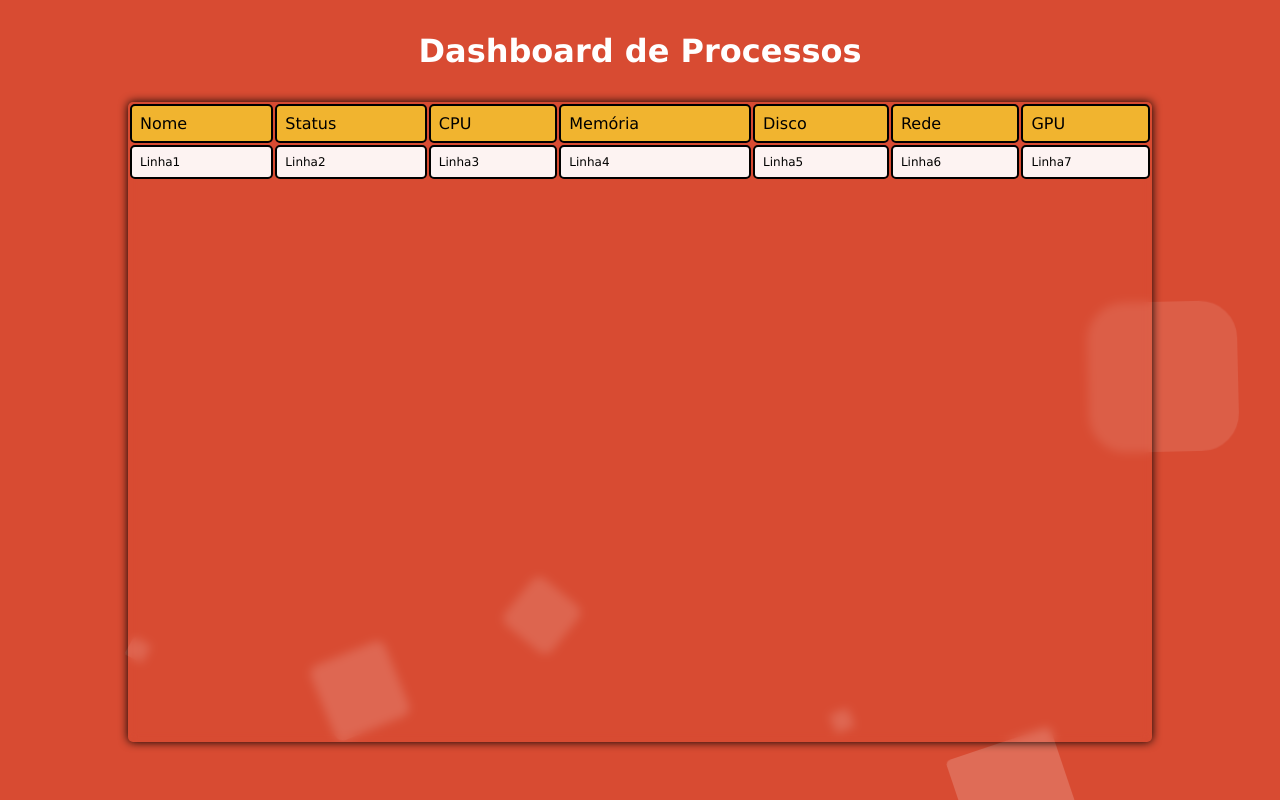
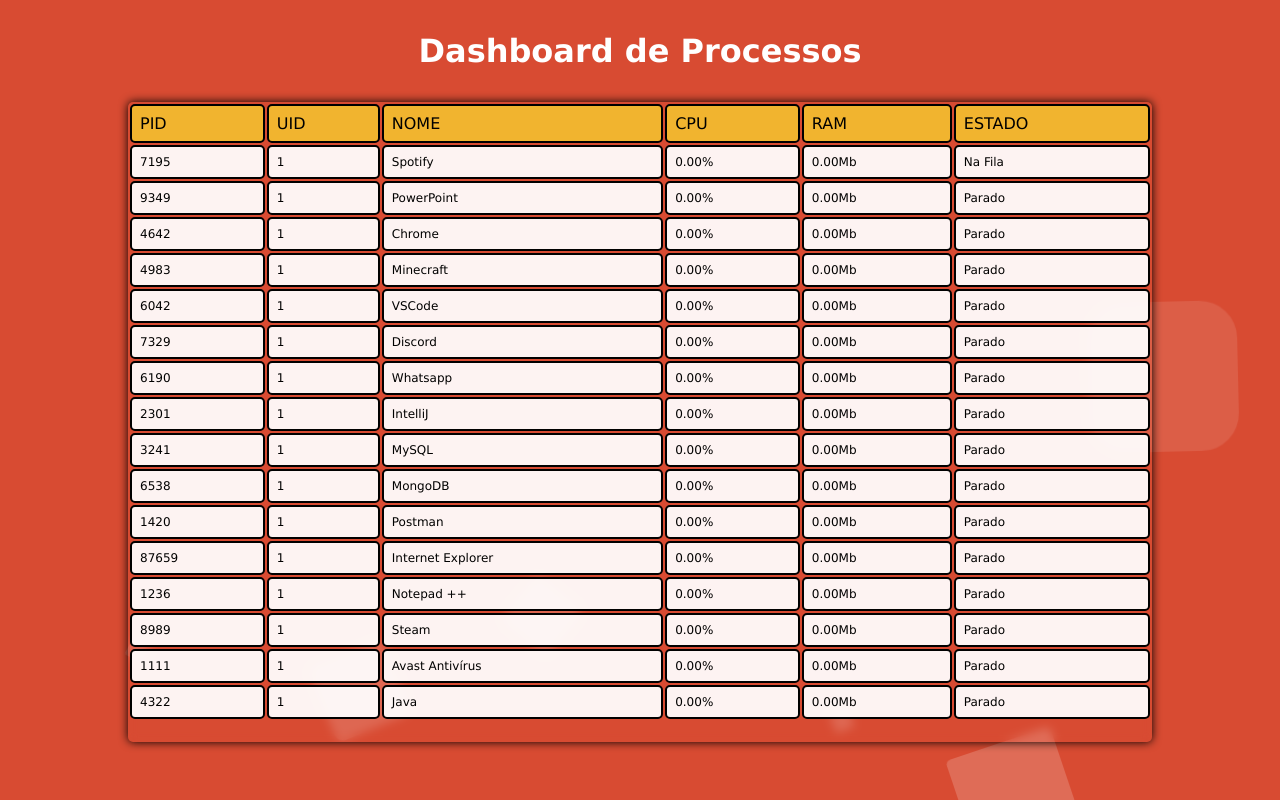
Before and after one commit to leonardorochedo/system-process, a React (Vite) app in the folder frontend/: page /dashboard in a window 1280 px wide. Built offline with nearby package versions, Linux system fonts and the light colour scheme.

Commit message:
Finish Project

```diff
--- a/frontend/src/index.css
+++ b/frontend/src/index.css
@@ -96,6 +96,6 @@
 }
 
 .message {
-  margin: 1rem 0 -1rem 0;
-  color: green;
+  margin: 1rem 0 -1.35rem 0;
+  color: #2b74d3;
 }
--- a/frontend/src/routes/Dashboard/Dashboard.tsx
+++ b/frontend/src/routes/Dashboard/Dashboard.tsx
@@ -1,8 +1,71 @@
-import React from 'react';
+import { useState } from "react";
 
 import './Dashboard.css';
 
 export function Dashboard() {
+
+    const [processo1, setProcesso1] = useState({ cpu: 0, ram: 0, estado: "Na Fila" });
+    const [processo2, setProcesso2] = useState({ cpu: 0, ram: 0, estado: "Parado" });
+    const [processo3, setProcesso3] = useState({ cpu: 0, ram: 0, estado: "Parado" });
+
+    setInterval(() => {
+        let num = Math.random() * 10
+
+        if (processo1.estado === "Na Fila") {
+            setProcesso1({
+                cpu: num,
+                ram: 296,
+                estado: "Em Execução"
+            })
+            setProcesso2({
+                cpu: 0,
+                ram: 0,
+                estado: "Na Fila"
+            })
+            setProcesso3({
+                cpu: 0,
+                ram: 0,
+                estado: "Parado"
+            })
+        }
+
+        if (processo2.estado === "Na Fila") {
+            setProcesso2({
+                cpu: num,
+                ram: 150,
+                estado: "Em Execução"
+            })
+            setProcesso1({
+                cpu: 0,
+                ram: 0,
+                estado: "Parado"
+            })
+            setProcesso3({
+                cpu: 0,
+                ram: 0,
+                estado: "Na Fila"
+            })
+        }
+
+        if (processo3.estado === "Na Fila") {
+            setProcesso3({
+                cpu: num,
+                ram: 457,
+                estado: "Em Execução"
+            })
+            setProcesso2({
+                cpu: 0,
+                ram: 0,
+                estado: "Parado"
+            })
+            setProcesso1({
+                cpu: 0,
+                ram: 0,
+                estado: "Na Fila"
+            })
+        }
+    }, 7000)
+
     return (
         <>
         <div className="area-dash" >
@@ -24,22 +87,141 @@
             <div className='dashboard'>
                 <table>
                     <tr>
-                        <td className='title'>Nome</td>
-                        <td className='title'>Status</td>
+                        <td className='title'>PID</td>
+                        <td className='title'>UID</td>
+                        <td className='title'>NOME</td>
                         <td className='title'>CPU</td>
-                        <td className='title'>Memória</td>
-                        <td className='title'>Disco</td>
-                        <td className='title'>Rede</td>
-                        <td className='title'>GPU</td>
+                        <td className='title'>RAM</td>
+                        <td className='title'>ESTADO</td>
+
                     </tr>
                     <tr>
-                        <td>Linha1</td>
-                        <td>Linha2</td>
-                        <td>Linha3</td>
-                        <td>Linha4</td>
-                        <td>Linha5</td>
-                        <td>Linha6</td>
-                        <td>Linha7</td>
+                        <td>7195</td>
+                        <td>1</td>
+                        <td>Spotify</td>
+                        <td>{processo1.cpu.toFixed(2)}%</td>
+                        <td>{processo1.ram.toFixed(2)}Mb</td>
+                        <td>{processo1.estado}</td>
+                    </tr>
+                    <tr>
+                        <td>9349</td>
+                        <td>1</td>
+                        <td>PowerPoint</td>
+                        <td>{processo2.cpu.toFixed(2)}%</td>
+                        <td>{processo2.ram.toFixed(2)}Mb</td>
+                        <td>{processo2.estado}</td>
+                    </tr>
+                    <tr>
+                        <td>4642</td>
+                        <td>1</td>
+                        <td>Chrome</td>
+                        <td>{processo3.cpu.toFixed(2)}%</td>
+                        <td>{processo3.ram.toFixed(2)}Mb</td>
+                        <td>{processo3.estado}</td>
+                    </tr>
+                    <tr>
+                        <td>4983</td>
+                        <td>1</td>
+                        <td>Minecraft</td>
+                        <td>0.00%</td>
+                        <td>0.00Mb</td>
+                        <td>Parado</td>
+                    </tr>
+                    <tr>
+                        <td>6042</td>
+                        <td>1</td>
+                        <td>VSCode</td>
+                        <td>0.00%</td>
+                        <td>0.00Mb</td>
+                        <td>Parado</td>
+                    </tr>
+                    <tr>
+                        <td>7329</td>
+                        <td>1</td>
+                        <td>Discord</td>
+                        <td>0.00%</td>
+                        <td>0.00Mb</td>
+                        <td>Parado</td>
+                    </tr>
+                    <tr>
+                        <td>6190</td>
+                        <td>1</td>
+                        <td>Whatsapp</td>
+                        <td>0.00%</td>
+                        <td>0.00Mb</td>
+                        <td>Parado</td>
+                    </tr>
+                    <tr>
+                        <td>2301</td>
+                        <td>1</td>
+                        <td>IntelliJ</td>
+                        <td>0.00%</td>
+                        <td>0.00Mb</td>
+                        <td>Parado</td>
+                    </tr>
+                    <tr>
+                        <td>3241</td>
+                        <td>1</td>
+                        <td>MySQL</td>
+                        <td>0.00%</td>
+                        <td>0.00Mb</td>
+                        <td>Parado</td>
+                    </tr>
+                    <tr>
+                        <td>6538</td>
+                        <td>1</td>
+                        <td>MongoDB</td>
+                        <td>0.00%</td>
+                        <td>0.00Mb</td>
+                        <td>Parado</td>
+                    </tr>
+                    <tr>
+                        <td>1420</td>
+                        <td>1</td>
+                        <td>Postman</td>
+                        <td>0.00%</td>
+                        <td>0.00Mb</td>
+                        <td>Parado</td>
+                    </tr>
+                    <tr>
+                        <td>87659</td>
+                        <td>1</td>
+                        <td>Internet Explorer</td>
+                        <td>0.00%</td>
+                        <td>0.00Mb</td>
+                        <td>Parado</td>
+                    </tr>
+                    <tr>
+                        <td>1236</td>
+                        <td>1</td>
+                        <td>Notepad ++</td>
+                        <td>0.00%</td>
+                        <td>0.00Mb</td>
+                        <td>Parado</td>
+                    </tr>
+                    <tr>
+                        <td>8989</td>
+                        <td>1</td>
+                        <td>Steam</td>
+                        <td>0.00%</td>
+                        <td>0.00Mb</td>
+                        <td>Parado</td>
+                    </tr>
+                    <tr>
+                        <td>1111</td>
+                        <td>1</td>
+                        <td>Avast Antivírus</td>
+                        <td>0.00%</td>
+                        <td>0.00Mb</td>
+                        <td>Parado</td>
+                    </tr>
+                    <tr>
+                        <td>4322</td>
+                        <td>1</td>
+                        <td>Java</td>
+                        <td>0.00%</td>
+                        <td>0.00Mb</td>
+                        <td>Parado</td>
                     </tr>
                 </table>
             </div>
--- a/frontend/src/routes/LoginPage/LoginPage.tsx
+++ b/frontend/src/routes/LoginPage/LoginPage.tsx
@@ -1,21 +1,60 @@
 import axios from "axios";
 
-import { useState } from 'react';
+import { useState, useEffect } from 'react';
 
-import { Link } from "react-router-dom";
+import { Link, useNavigate } from "react-router-dom";
 
 import "./LoginPage.css";
 
 export function LoginPage() {
 
   const [message, setMessage] = useState("");
+  const [userAPI, setUserAPI] = useState({ email: "", senha: "" })
+  const [email, setEmail] = useState("");
+  const [senha, setSenha] = useState("");
+  const navigate = useNavigate()
 
   const api = axios.create({
     baseURL: "http://localhost:8080",
   });
 
-  async function loginUser() {
+  useEffect(() => {
+    api.get('/all')
+    .then((response) => {
+      setUserAPI({
+        email: response.data[0].email,
+        senha: response.data[0].senha
+      })
+    })
+    .catch((err) => {
+      console.log(`ERRRO: ${err}`)
+    })
+
+    console.log(userAPI)
+  }, [])
+
+  async function loginUser(e:any) {
+    e.preventDefault()
     // dar get no user e comparar os dados
+    if(!userAPI.email) {
+      setMessage("Não há usuários cadastrados")
+      return
+    }
+
+    if(userAPI.email !== email) {
+      setMessage("E-mail nao confere")
+      return
+    }
+
+    if(userAPI.senha !== senha) {
+      setMessage("Senha nao confere")
+      return
+    }
+
+    setMessage("Logado com sucesso!")
+    setInterval(() => {
+      navigate('/dashboard')
+    }, 2000)
   }
 
   return (
@@ -44,6 +83,7 @@
               type="email"
               name="email"
               placeholder="Digite seu e-mail"
+              onChange={(e) => setEmail(e.target.value)}
               required
               />
           </div>
@@ -53,6 +93,7 @@
               type="password"
               name="senha"
               placeholder="Digite sua senha"
+              onChange={(e) => setSenha(e.target.value)}
               required
               />
           </div>
--- a/frontend/src/routes/RegisterPage/RegisterPage.tsx
+++ b/frontend/src/routes/RegisterPage/RegisterPage.tsx
@@ -2,27 +2,43 @@
 
 import axios from "axios";
 
-import { Link } from "react-router-dom";
+import { Link, useNavigate } from "react-router-dom";
 
 export function RegisterPage() {
   const [email, setEmail] = useState("");
   const [senha, setSenha] = useState("");
   const [message, setMessage] = useState("");
 
+  const navigate = useNavigate()
+
   // API
   const api = axios.create({
     baseURL: "http://localhost:8080",
   });
 
-  async function registerUser() {
+  async function registerUser(e:any) {
+    e.preventDefault()
+
+  try {
     await api
       .post(`/add?email=${email}&senha=${senha}`)
       .then((response) => {
         setMessage('Cadastrado com sucesso!')
+        setInterval(() => {
+          setMessage("")
+          navigate('/dashboard')
+        }, 2000)
       })
       .catch((err) => {
-        setMessage("Erro: " + err);
+        setMessage("ERRO: " + err);
+        setInterval(() => {
+          setMessage("")
+        }, 2000)
       });
+  } catch (err) {
+    setMessage("ERRO: " + err);
+  }
+
   }
 
   return (
```
Also changed, not shown: 2 other files (tests, documents, lock files or other folders).
